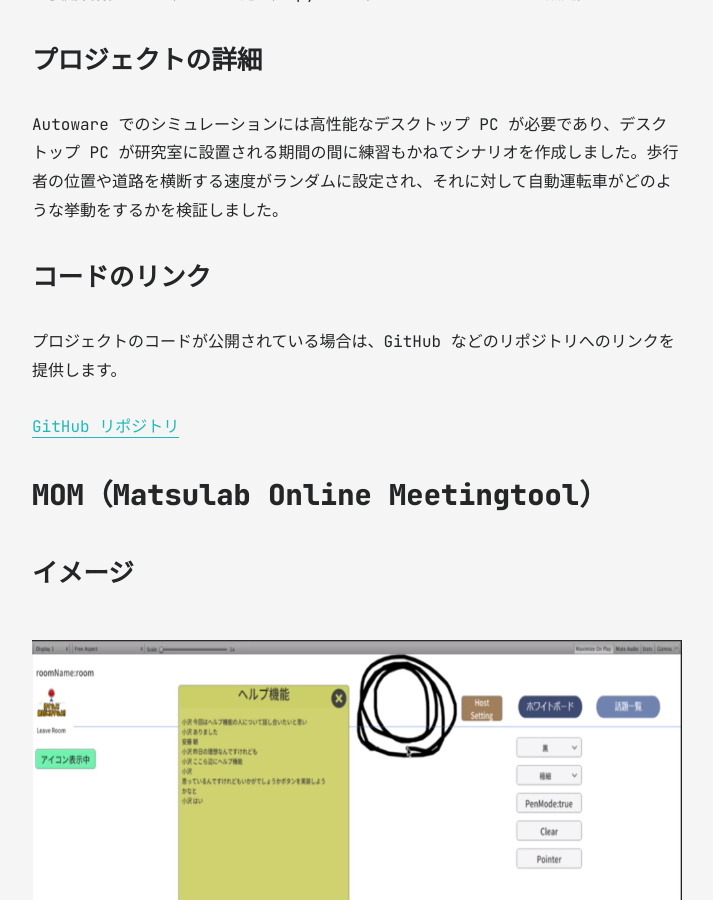
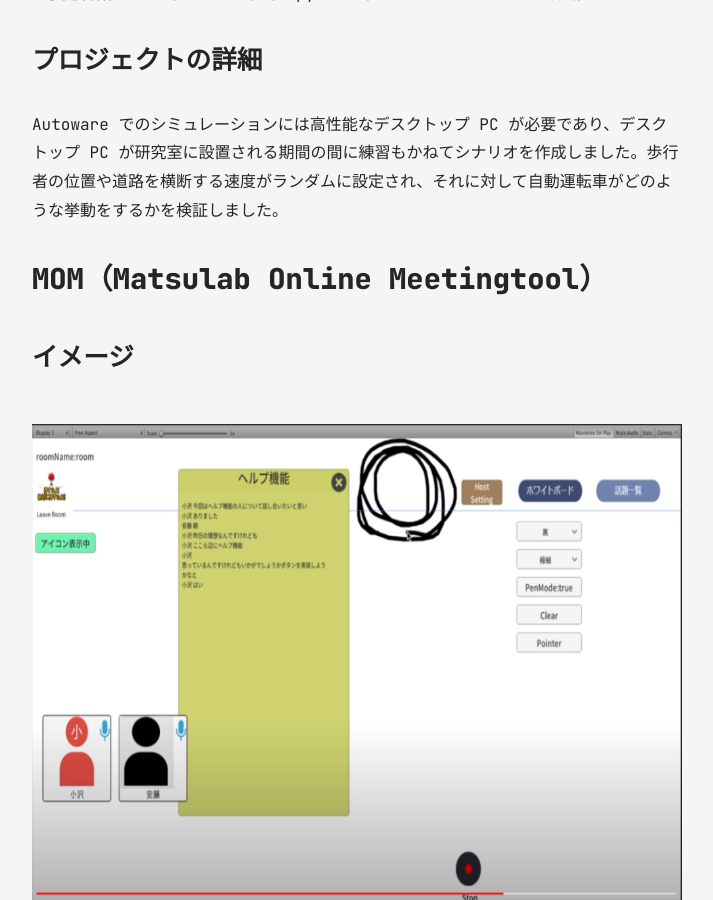
Before and after one commit to kodama3008/kodama3008.github.io, a Jekyll site: the page built from all_collections/_posts/2024-03-05-portfolio-markdown.md, in a window 1280 px wide and 900 px high, scrolled down 3776 px. Shown: the whole window, without its empty margins (283-996 px from the left). Built offline with Jekyll 4.4.1, drawn with Linux system fonts in a browser that asks for light colours; some of the changed text lies outside the part shown.

Commit message:
Update 2024-03-05-portfolio-markdown.md

```diff
--- a/all_collections/_posts/2024-03-05-portfolio-markdown.md
+++ b/all_collections/_posts/2024-03-05-portfolio-markdown.md
@@ -43,12 +43,6 @@
 
 Autoware でのシミュレーションには高性能なデスクトップ PC が必要であり、デスクトップ PC が研究室に設置される期間の間に練習もかねてシナリオを作成しました。歩行者の位置や道路を横断する速度がランダムに設定され、それに対して自動運転車がどのような挙動をするかを検証しました。
 
-### コードのリンク
-
-プロジェクトのコードが公開されている場合は、GitHub などのリポジトリへのリンクを提供します。
-
-[GitHub リポジトリ](リポジトリのURL)
-
 ## MOM（Matsulab Online Meetingtool）
 
 ### イメージ
@@ -72,9 +66,3 @@ Autoware でのシミュレーションには高性能なデスクトップ PC
 - チャット機能
 - 音声認識機能が備わっており、発言内容が自動で記録され pdf として出力できる
 - ホワイトボード機能による、情報の可視化が可能
-
-### コードのリンク
-
-プロジェクトのコードが公開されている場合は、GitHub などのリポジトリへのリンクを提供します。
-
-[GitHub リポジトリ](リポジトリのURL)
```
